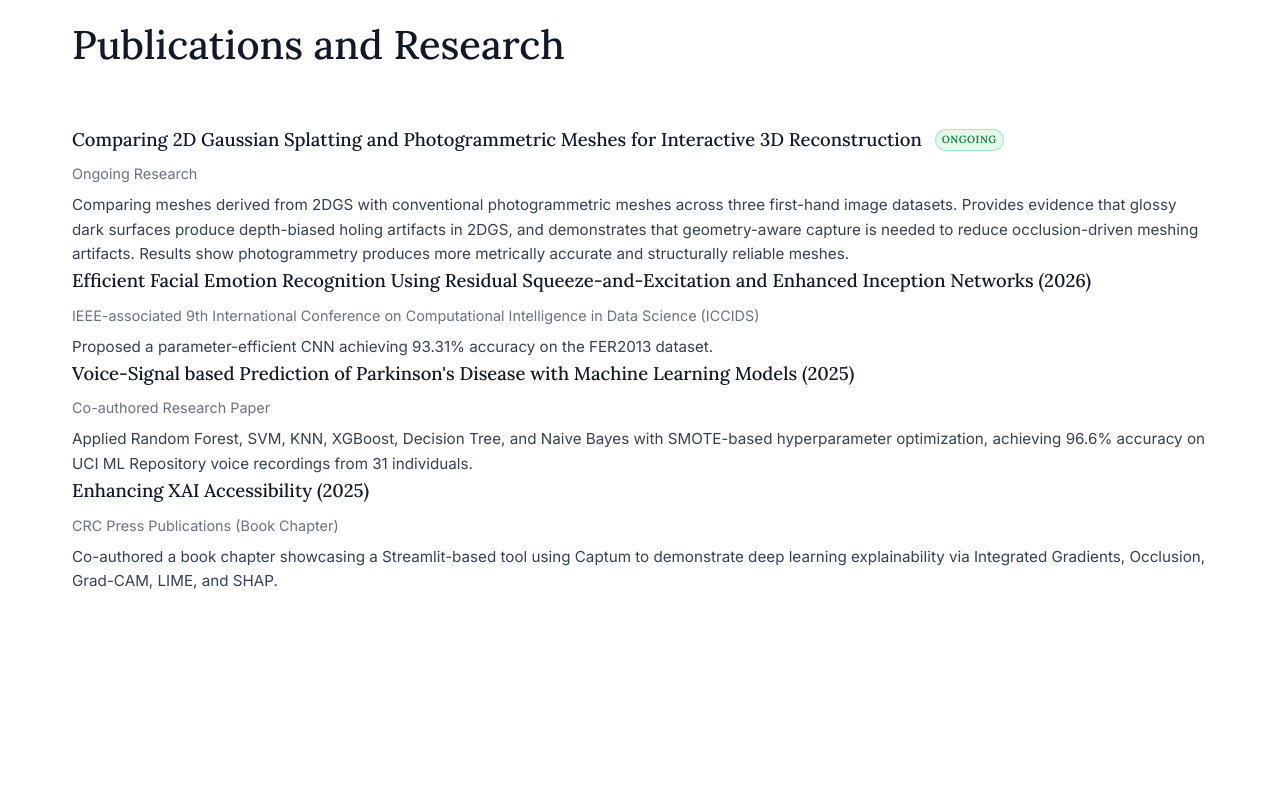
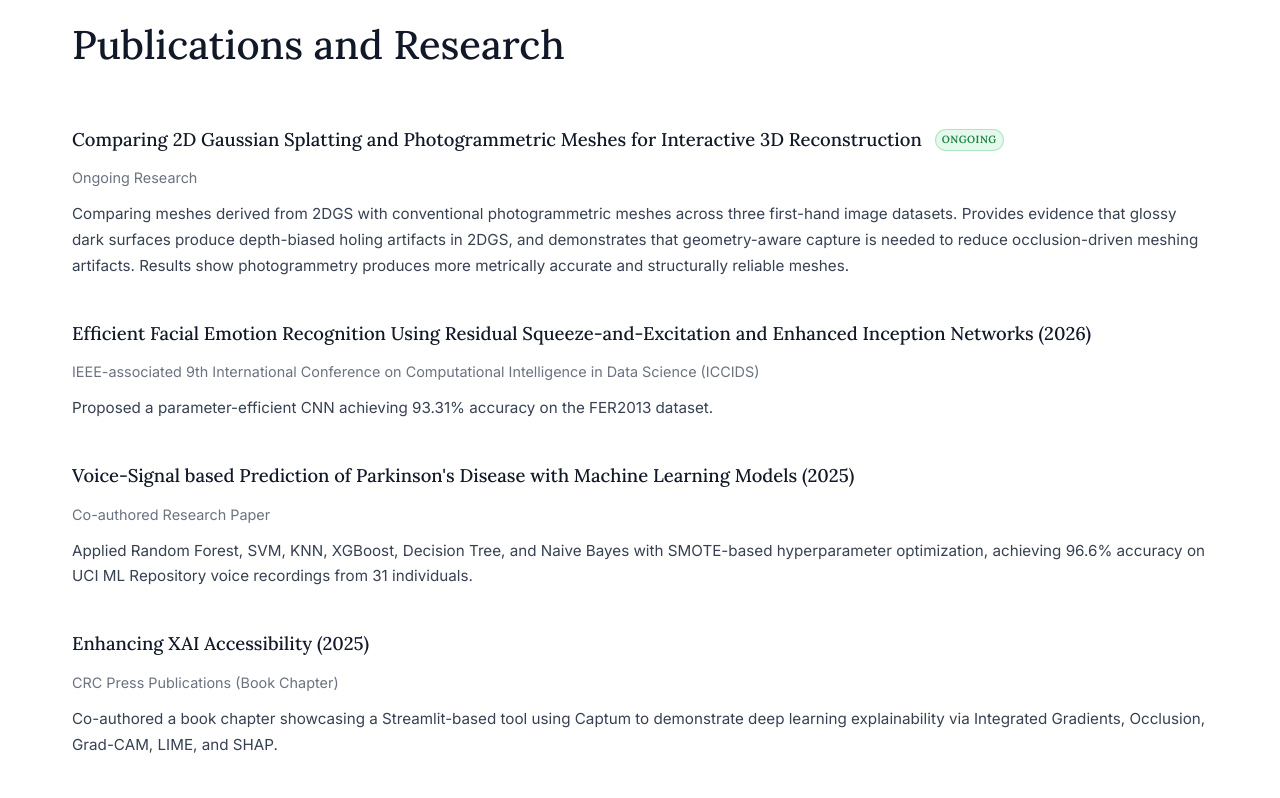
Before and after one commit to Vedant-D04/vedant-s-portfolio, a React (Vite) app: page / in a window 1280 px wide. Shown: the part 4380-5178 px from the top of the page. Built offline with nearby package versions, Linux system fonts and the light colour scheme.

Commit message:
Improve spacing between publication/research items

```diff
--- a/src/App.css
+++ b/src/App.css
@@ -369,33 +369,38 @@
 }
 
 /* ==================== Publications ==================== */
+.publications-list {
+    display: flex;
+    flex-direction: column;
+    gap: 2.5rem;
+}
+
 .pub-item {
-    margin-bottom: 2rem;
-    padding-bottom: 2rem;
+    padding-bottom: 2.5rem;
     border-bottom: 1px solid var(--border);
 }
 
 .pub-item:last-child {
     border-bottom: none;
-    margin-bottom: 0;
     padding-bottom: 0;
 }
 
 .pub-title {
     font-size: 1.15rem;
     color: var(--text-darkest);
-    margin-bottom: 0.5rem;
+    margin-bottom: 0.75rem;
 }
 
 .pub-meta {
     font-size: 0.9rem;
     color: var(--text-gray);
-    margin-bottom: 0.5rem;
+    margin-bottom: 0.75rem;
 }
 
 .pub-desc {
     font-size: 0.95rem;
     color: var(--text-dark);
+    line-height: 1.7;
 }
 
 /* ==================== Badges ==================== */
```
